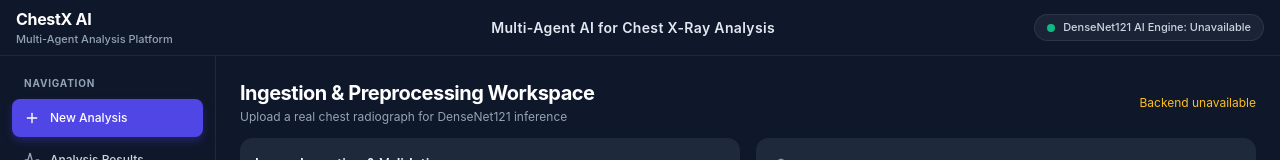
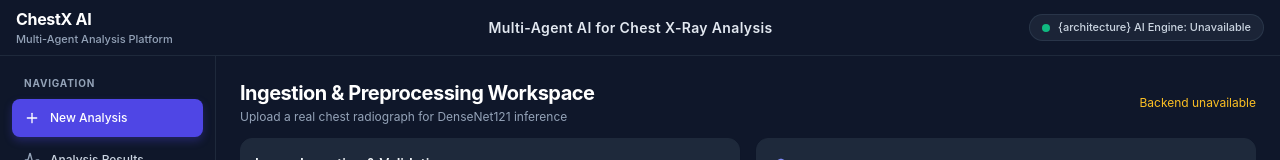
Before and after one commit to Souptik-Hazra/Chest-XRay, a React (Vite) app: page / in a window 1280 px wide. Shown: the top 160 px of the page. Built offline with nearby package versions, Linux system fonts and the light colour scheme; no server answers.

Commit message:
feat: display API model architecture in header

```diff
--- a/src/components/layout/TopHeader.jsx
+++ b/src/components/layout/TopHeader.jsx
@@ -1,6 +1,7 @@
 import './layout.css';
 
-export default function TopHeader({ isModelReady = false }) {
+export default function TopHeader({ isModelReady = false, modelInfo = null }) {
+  const architecture = modelInfo?.architecture || 'Chest X-ray model';
   return (
     <header className="top-header">
       <div className="top-header__brand">
@@ -18,8 +19,8 @@ export default function TopHeader({ isModelReady = false }) {
         <span className="top-header__status-dot" />
         <span>
           {isModelReady
-            ? 'DenseNet121 AI Engine: Connected'
-            : 'DenseNet121 AI Engine: Unavailable'}
+            ? '{architecture} AI Engine: Connected'
+            : '{architecture} AI Engine: Unavailable'}
         </span>
       </div>
     </header>
```
